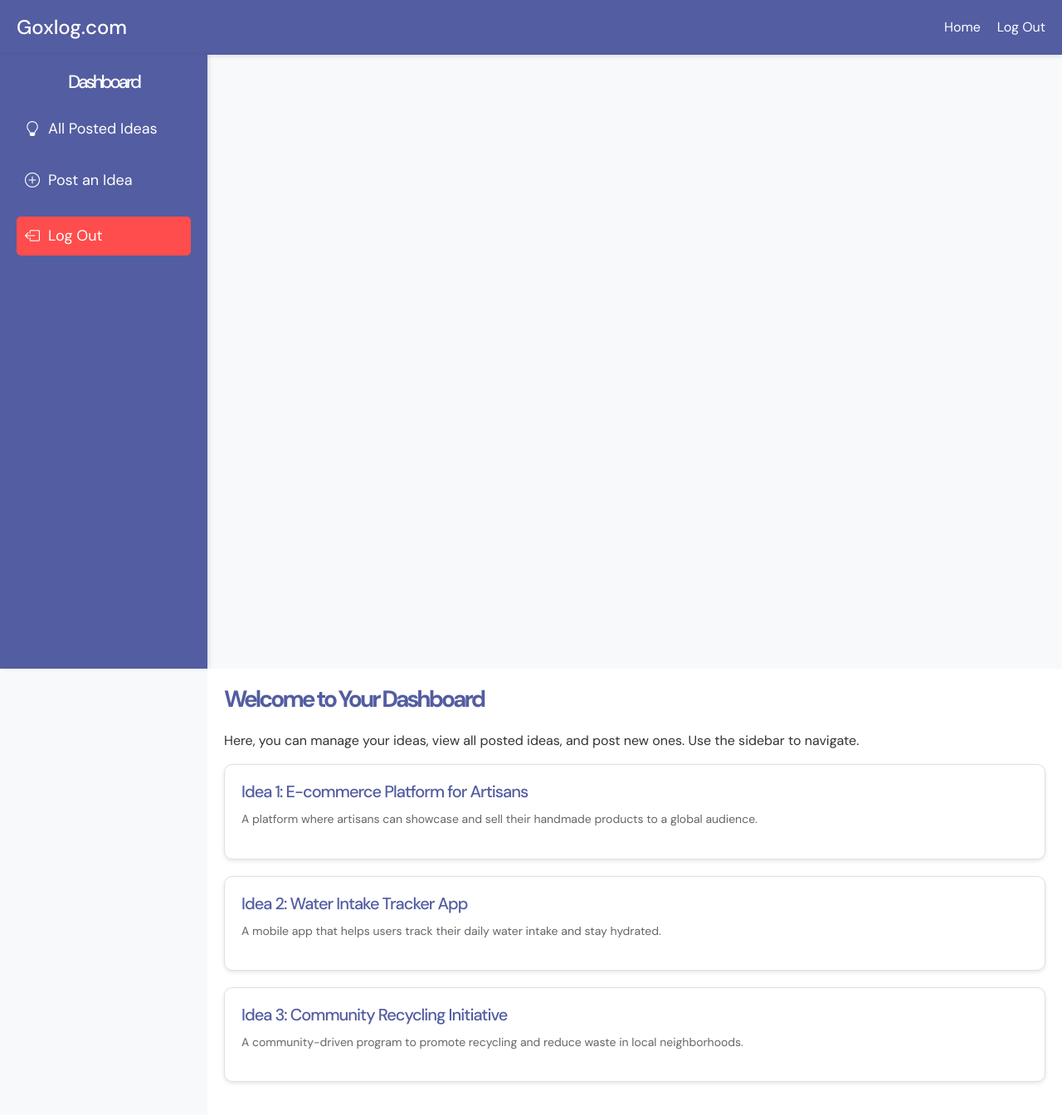
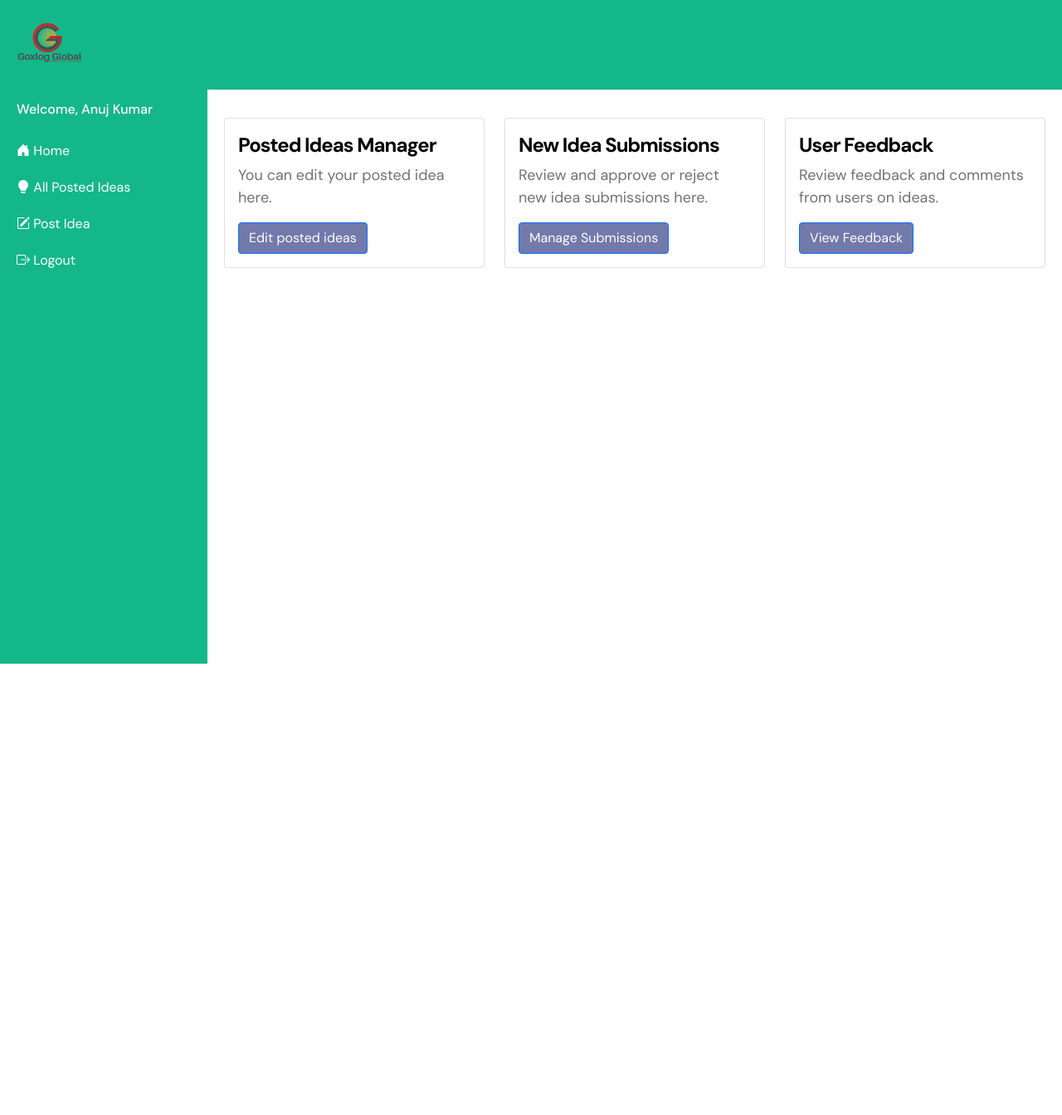
Before and after one commit to SimonAwiti/smartideas.io, a PHP site: page /cms/user/dashboard.php in a window 1280 px wide. Shown: the whole page at 83% size. After the commit the page ends 800 px from the top, so only its background shows below. Run offline with PHP 8.4, Linux system fonts and the light colour scheme; a user stored in the database is signed in; data comes from the database, SQL or seed files in the repository; some libraries are stand-ins or nearby versions.

Commit message:
user dashboard

```diff
--- a/user/dashboard.php
+++ b/user/dashboard.php
@@ -1,293 +1,227 @@
+<?php
+session_start();
+
+// Check if the user is logged in
+if (!isset($_SESSION['user_id'])) {
+    header('Location: login.php');
+    exit();
+}
+
+// Include database connection
+include('../include/config.php');
+
+// Fetch the user's information
+$user_id = $_SESSION['user_id'];
+$stmt = $conn->prepare("SELECT fullname FROM users WHERE id = :id");
+$stmt->bindParam(':id', $user_id);
+$stmt->execute();
+$user = $stmt->fetch(PDO::FETCH_ASSOC);
+?>
+
 <!doctype html>
 <html lang="en">
 <head>
     <meta charset="utf-8">
     <meta name="viewport" content="width=device-width, initial-scale=1">
-
     <meta name="description" content="">
     <meta name="author" content="Simon Awiti">
-
     <title>Dashboard - Goxlog.com</title>
 
     <!-- CSS FILES -->
     <link rel="preconnect" href="https://fonts.googleapis.com">
     <link rel="preconnect" href="https://fonts.gstatic.com" crossorigin>
     <link href="https://fonts.googleapis.com/css2?family=DM+Sans:wght@400;500;700&display=swap" rel="stylesheet">
+    <link href="../css/bootstrap.min.css" rel="stylesheet">
+    <link href="../css/bootstrap-icons.css" rel="stylesheet">
+    <link href="../css/magnific-popup.css" rel="stylesheet">
+    <link href="../css/templatemo-first-portfolio-style.css" rel="stylesheet">
 
-        <link href="css/bootstrap.min.css" rel="stylesheet">
-        <link href="css/bootstrap-icons.css" rel="stylesheet">
-        <link href="css/magnific-popup.css" rel="stylesheet">
-        <link href="css/templatemo-first-portfolio-style.css" rel="stylesheet">
+    <!-- Custom CSS -->
+    <style>
+        /* Sidebar styling */
+        .sidebar {
+            height: 100vh;
+            width: 250px;
+            position: fixed;
+            top: 0;
+            left: 0;
+            background-color: #14B789;
+            padding-top: 120px; /* Space for the header */
+            z-index: 90;
+            transition: all 0.3s ease;
+        }
 
-        <style>
-            /* Custom styles for the dashboard */
-            body {
+        .sidebar .welcome-msg {
+            padding-left: 20px;
+            font-size: 16px;
+            font-weight: 500;
+        }
+
+        .sidebar .nav-link {
+            padding: 10px 20px;
+            font-size: 16px;
+            color: #333;
+        }
+
+        .sidebar .nav-link:hover {
+            background-color: #727aab;;
+        }
+
+        /* Main header styling */
+        .main-header {
+            position: fixed;
+            top: 0;
+            left: 0;
+            width: 100%;
+            padding: 10px 20px;
+            background-color: #14B789;
+            box-shadow: 0 2px 5px rgba(0,0,0,0.0);
+            z-index: 101; /* Ensure header is above the sidebar */
             display: flex;
-                flex-direction: column;
-                min-height: 100vh;
-                background-color: #f8f9fa;
+            justify-content: space-between;
+            align-items: center;
+        }
+
+        .main-header h3 {
             margin: 0;
         }
 
-            /* Header */
-            .header {
-                background-color: #535da1;
-                color: #fff;
-                padding: 15px 20px;
-                display: flex;
-                justify-content: space-between;
-                align-items: center;
-                box-shadow: 0 2px 5px rgba(0, 0, 0, 0.1);
+        /* Hamburger button styling */
+        .hamburger-btn {
+            display: none;
+            font-size: 24px;
+            cursor: pointer;
+            color: #333;
         }
 
-            .header .logo {
-                font-size: 24px;
-                font-weight: 500;
-                color: #fff;
-                text-decoration: none;
+        /* Content area styling */
+        .content {
+            margin-left: 250px;
+            padding: 20px;
+            transition: margin-left 0.3s ease;
+            padding-top: 70px; /* Space for the header */
         }
 
-            .header .menu-toggle {
-                display: none;
-                background: none;
-                border: none;
-                color: #fff;
-                font-size: 24px;
-                cursor: pointer;
-            }
-
-            .header .nav-links {
-                display: flex;
-                align-items: center;
-                gap: 20px;
-            }
-
-            .header .nav-links a {
-                color: #fff;
-                text-decoration: none;
-                font-size: 16px;
-                transition: opacity 0.3s;
-            }
-
-            .header .nav-links a:hover {
-                opacity: 0.8;
-            }
-
-            /* Sidebar */
+        /* Responsive adjustments */
+        @media (max-width: 767px) {
             .sidebar {
-                width: 250px;
-                background-color: #535da1;
-                color: #fff;
-                padding: 20px;
-                min-height: calc(100vh - 60px); /* Adjust for header height */
-                box-shadow: 2px 0 5px rgba(0, 0, 0, 0.1);
-                transition: transform 0.3s ease;
-            }
-
-            .sidebar h2 {
-                color: #fff;
-                margin-bottom: 20px;
-                text-align: center;
-                font-size: 22px;
-                font-weight: 500;
-            }
-
-            .sidebar ul {
-                list-style: none;
-                padding: 0;
-            }
-
-            .sidebar ul li {
-                margin-bottom: 15px;
-            }
-
-            .sidebar ul li a {
-                color: #fff;
-                text-decoration: none;
-                display: flex;
-                align-items: center;
-                padding: 10px;
-                border-radius: 5px;
-                transition: background-color 0.3s;
-            }
-
-            .sidebar ul li a:hover {
-                background-color: rgba(255, 255, 255, 0.1);
-            }
-
-            .sidebar ul li a i {
-                margin-right: 10px;
-                font-size: 18px;
-            }
-
-            .logout-link {
-                color: #fff;
-                background-color: #ff4d4d;
-                padding: 10px;
-                border-radius: 5px;
-                text-align: center;
-                display: block;
-                margin-top: 20px;
-                text-decoration: none;
-                transition: background-color 0.3s;
-            }
-
-            .logout-link:hover {
-                background-color: #ff1a1a;
-            }
-
-            /* Main Content */
-            .main-content {
-                flex: 1;
-                padding: 20px;
-                background-color: #fff;
-                margin-left: 250px; /* Adjust for sidebar width */
-                transition: margin-left 0.3s ease;
-            }
-
-            .main-content h1 {
-                color: #535da1;
-                margin-bottom: 20px;
-                font-size: 28px;
-                font-weight: 600;
-            }
-
-            .main-content p {
-                color: #333;
-                font-size: 16px;
-                line-height: 1.6;
-            }
-
-            .main-content .card {
-                background-color: #fff;
-                border: 1px solid #e0e0e0;
-                border-radius: 10px;
-                padding: 20px;
-                margin-bottom: 20px;
-                box-shadow: 0 2px 5px rgba(0, 0, 0, 0.1);
-            }
-
-            .main-content .card h3 {
-                color: #535da1;
-                margin-bottom: 10px;
-                font-size: 20px;
-                font-weight: 500;
-            }
-
-            .main-content .card p {
-                color: #666;
-                font-size: 14px;
-            }
-
-            /* Responsive Design */
-            @media (max-width: 768px) {
-                .header .menu-toggle {
-                    display: block;
-                }
-
-                .sidebar {
-                    position: fixed;
-                    top: 60px; /* Adjust for header height */
-                    left: -250px; /* Hide sidebar by default */
-                    z-index: 1000;
-                    height: calc(100vh - 60px);
+                width: 0;
+                overflow: hidden;
             }
 
             .sidebar.active {
-                    left: 0; /* Show sidebar when active */
+                width: 250px;
             }
 
-                .main-content {
+            .content {
                 margin-left: 0;
+            }
+
+            .hamburger-btn {
+                display: block;
             }
         }
     </style>
 </head>
 
 <body>
-
-        <!-- Header -->
-        <header class="header">
-            <a href="index.html" class="logo">Goxlog.com</a>
-            <button class="menu-toggle" id="menu-toggle">
-                <i class="bi bi-list"></i>
-            </button>
-            <div class="nav-links">
-                <a href="index.html">Home</a>
-                <a href="login.html">Log Out</a>
-            </div>
+    <main>
+        <!-- Main Header -->
+        <header class="main-header">
+            <!-- Hamburger Button for Small Screens -->
+            <span class="hamburger-btn" id="hamburger-btn">&#9776;</span>
+            <h5 style="color:#b92504;"><img src="../images/logo.png" alt="Goxlog Logo" class="logo-img" style="height: 80px;"></h5>
         </header>
 
         <!-- Sidebar -->
-        <div class="sidebar" id="sidebar">
-            <h2>Dashboard</h2>
-            <ul>
-                <li>
-                    <a href="#">
-                        <i class="bi bi-lightbulb"></i> All Posted Ideas
+        <nav class="sidebar" id="sidebar">
+            <div class="welcome-msg">
+                <h7 style="color:white;">Welcome, <?php echo htmlspecialchars($user['fullname']); ?></h7>
+            </div>
+
+            <ul class="nav flex-column mt-3">
+                <li class="nav-item">
+                    <a style="color:white;" class="nav-link active" href="../index.php">
+                        <i class="bi bi-house-door-fill"></i> Home
                     </a>
                 </li>
-                <li>
-                    <a href="#">
-                        <i class="bi bi-plus-circle"></i> Post an Idea
+                <li class="nav-item">
+                    <a style="color:white;" class="nav-link" href="posted_ideas.php">
+                        <i class="bi bi-lightbulb-fill"></i> All Posted Ideas
                     </a>
                 </li>
-                <li>
-                    <a href="login.html" class="logout-link">
-                        <i class="bi bi-box-arrow-left"></i> Log Out
+                <li class="nav-item">
+                    <a style="color:white;" class="nav-link" href="post_idea.php">
+                        <i class="bi bi-pencil-square"></i> Post Idea
+                    </a>
+                </li>
+                <li class="nav-item">
+                    <a style="color:white;" class="nav-link" href="logout.php">
+                        <i class="bi bi-box-arrow-right"></i> Logout
                     </a>
                 </li>
             </ul>
+        </nav>
+<!-- Main Content -->
+<div class="content" id="content"><br><br><br>
+
+    <!-- Example for displaying posted ideas -->
+    <div class="row">
+        <!-- First Card -->
+        <div class="col-lg-4 col-md-6 mb-4">
+            <div class="card">
+                <div class="card-body">
+                    <h5 class="card-title">Posted Ideas Manager</h5>
+                    <p class="card-text">You can edit your posted idea here.</p>
+                    <a style="background:#727aab;" href="#" class="btn btn-primary">Edit posted ideas</a>
                 </div>
-
-        <!-- Main Content -->
-        <div class="main-content" id="main-content">
-            <h1>Welcome to Your Dashboard</h1>
-            <p>Here, you can manage your ideas, view all posted ideas, and post new ones. Use the sidebar to navigate.</p>
-
-            <!-- Example Content -->
-            <div class="card">
-                <h3>Idea 1: E-commerce Platform for Artisans</h3>
-                <p>A platform where artisans can showcase and sell their handmade products to a global audience.</p>
-            </div>
-
-            <div class="card">
-                <h3>Idea 2: Water Intake Tracker App</h3>
-                <p>A mobile app that helps users track their daily water intake and stay hydrated.</p>
-            </div>
-
-            <div class="card">
-                <h3>Idea 3: Community Recycling Initiative</h3>
-                <p>A community-driven program to promote recycling and reduce waste in local neighborhoods.</p>
             </div>
         </div>
 
+        <!-- Second Card -->
+        <div class="col-lg-4 col-md-6 mb-4">
+            <div class="card">
+                <div class="card-body">
+                    <h5 class="card-title">New Idea Submissions</h5>
+                    <p class="card-text">Review and approve or reject new idea submissions here.</p>
+                    <a style="background:#727aab;" href="#" class="btn btn-primary">Manage Submissions</a>
+                </div>
+            </div>
+        </div>
+
+        <!-- Third Card -->
+        <div class="col-lg-4 col-md-6 mb-4">
+            <div class="card">
+                <div class="card-body">
+                    <h5 class="card-title">User Feedback</h5>
+                    <p class="card-text">Review feedback and comments from users on ideas.</p>
+                    <a style="background:#727aab;" href="#" class="btn btn-primary">View Feedback</a>
+                </div>
+            </div>
+        </div>
+
+
+
+    </div>
+</div>
+
+
     <!-- JAVASCRIPT FILES -->
-        <script src="js/jquery.min.js"></script>
-        <script src="js/bootstrap.min.js"></script>
-        <script src="js/jquery.sticky.js"></script>
-        <script src="js/click-scroll.js"></script>
-        <script src="js/jquery.magnific-popup.min.js"></script>
-        <script src="js/magnific-popup-options.js"></script>
-        <script src="js/custom.js"></script>
+    <script src="../js/jquery.min.js"></script>
+    <script src="../js/bootstrap.bundle.min.js"></script>
+    <script src="../js/jquery.sticky.js"></script>
+    <script src="../js/click-scroll.js"></script>
+    <script src="../js/jquery.magnific-popup.min.js"></script>
+    <script src="../js/magnific-popup-options.js"></script>
+    <script src="../js/custom.js"></script>
 
+    <!-- JavaScript for Sidebar Toggle -->
     <script>
-            // Toggle sidebar on mobile
-            const menuToggle = document.getElementById('menu-toggle');
-            const sidebar = document.getElementById('sidebar');
-            const mainContent = document.getElementById('main-content');
-
-            menuToggle.addEventListener('click', () => {
-                sidebar.classList.toggle('active');
-            });
-
-            // Close sidebar when clicking outside on mobile
-            document.addEventListener('click', (event) => {
-                if (window.innerWidth <= 768 && !sidebar.contains(event.target) && !menuToggle.contains(event.target)) {
-                    sidebar.classList.remove('active');
-                }
+        // Handle sidebar toggle for small screens
+        document.getElementById("hamburger-btn").addEventListener("click", function() {
+            document.getElementById("sidebar").classList.toggle("active");
+            document.getElementById("content").classList.toggle("active");
         });
     </script>
-
 </body>
 </html>
--- a/user/login.php
+++ b/user/login.php
@@ -76,7 +76,7 @@ if ($_SERVER['REQUEST_METHOD'] === 'POST') {
                                         <label for="login-password">Password</label>
                                     </div>
 
-                                    <button type="submit" class="btn btn-primary w-100">Login</button>
+                                    <button style="background:#727aab;" type="submit" class="btn btn-primary w-100">Login</button>
 
                                     <p class="mt-3 text-center">Don't have an account? <a href="register.php">Sign up</a></p>
                                     <p class="mt-3 text-center">Back to home page <a href="../index.php">Home</a></p>
--- a/user/register.php
+++ b/user/register.php
@@ -107,7 +107,7 @@ if ($_SERVER['REQUEST_METHOD'] === 'POST') {
                                 </div>
 
                                 <!-- Submit Button -->
-                                <button type="submit" class="btn btn-primary w-100">Register</button>
+                                <button style="background:#727aab;" type="submit" class="btn btn-primary w-100">Register</button>
 
                                 <p class="mt-3 text-center">Already have an account? <a href="login.php">Login</a></p>
                                 <p class="mt-3 text-center">Back to home page <a href="../index.php">Home</a></p>
```
Lines whose indentation alone changed are shown as unchanged.
